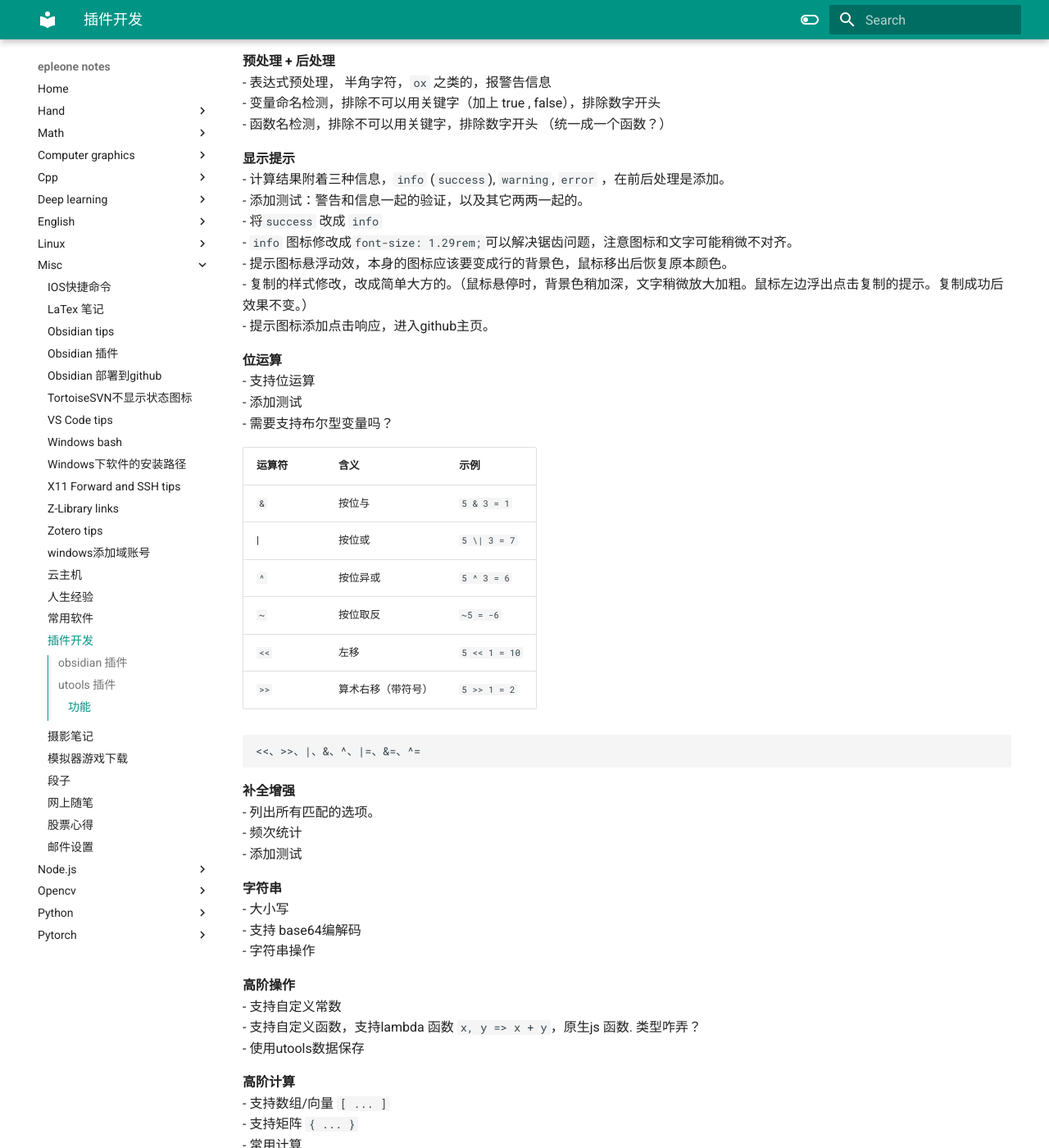
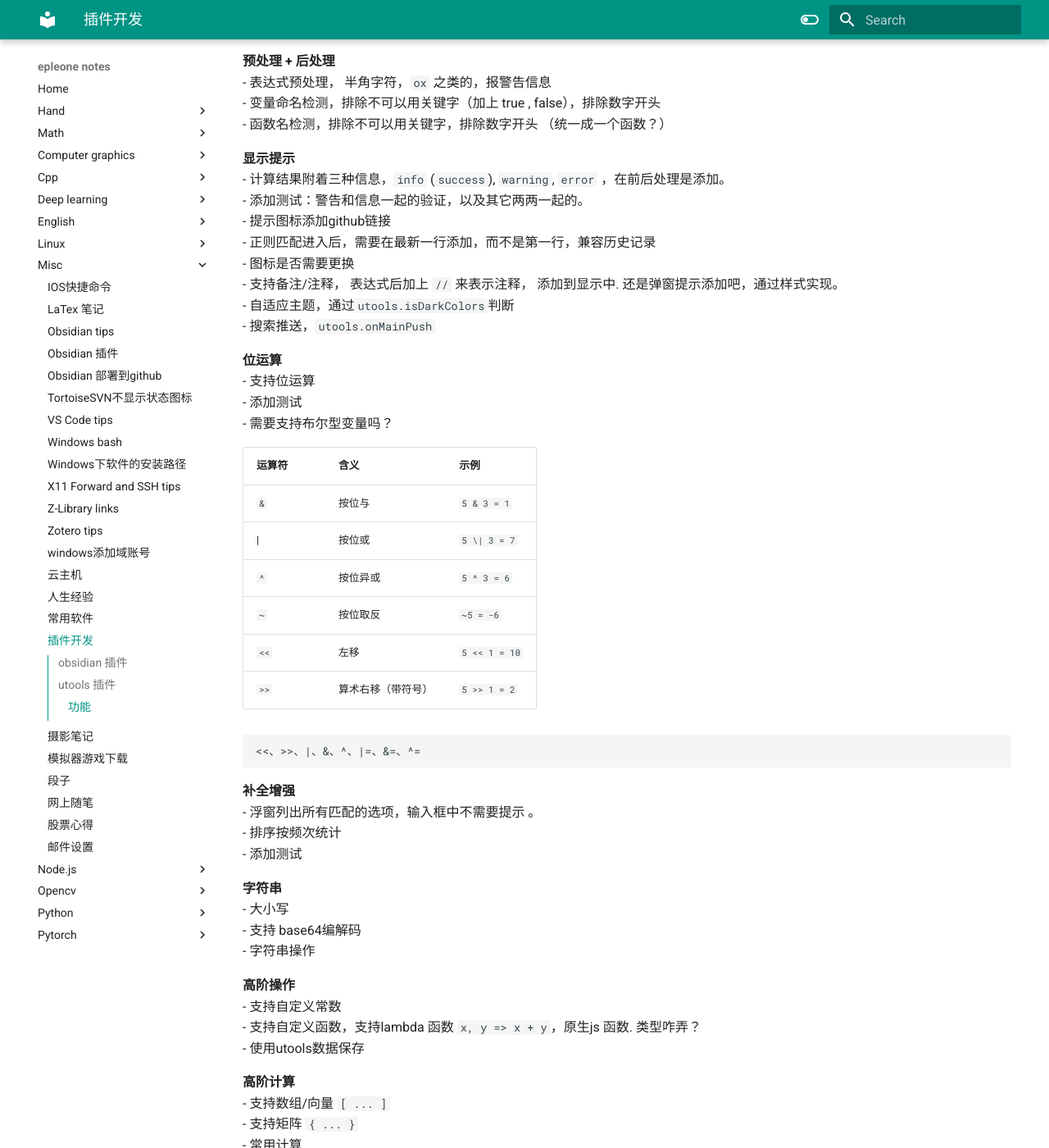
Before and after one commit to epleone/notes, an MkDocs documentation site: the page built from docs/misc/插件开发.md, in a window 1280 px wide and 1400 px high, scrolled down 459 px. Shown: the whole window at 82% size. Built offline with MkDocs 1.6.1 and Material for MkDocs 9.7.7, drawn with Linux system fonts in a browser that asks for light colours.

Commit message:
update notes

```diff
--- a/docs/misc/插件开发.md
+++ b/docs/misc/插件开发.md
@@ -21,11 +21,12 @@
 **显示提示**
 - 计算结果附着三种信息，`info` (`success`), `warning`, `error` ，在前后处理是添加。
 - 添加测试：警告和信息一起的验证，以及其它两两一起的。
--  将`success` 改成 `info`
--  `info` 图标修改成`font-size: 1.29rem;`可以解决锯齿问题，注意图标和文字可能稍微不对齐。
-- 提示图标悬浮动效，本身的图标应该要变成行的背景色，鼠标移出后恢复原本颜色。
-- 复制的样式修改，改成简单大方的。（鼠标悬停时，背景色稍加深，文字稍微放大加粗。鼠标左边浮出点击复制的提示。复制成功后效果不变。）
-- 提示图标添加点击响应，进入github主页。
+- 提示图标添加github链接
+- 正则匹配进入后，需要在最新一行添加，而不是第一行，兼容历史记录
+- 图标是否需要更换
+-  支持备注/注释， 表达式后加上 `//` 来表示注释， 添加到显示中. 还是弹窗提示添加吧，通过样式实现。
+- 自适应主题，通过`utools.isDarkColors`判断
+- 搜索推送，`utools.onMainPush`
 
 
 **位运算**
@@ -48,8 +49,8 @@
 
 
 **补全增强**
-- 列出所有匹配的选项。
-- 频次统计
+- 浮窗列出所有匹配的选项，输入框中不需要提示 。
+- 排序按频次统计
 - 添加测试
 
 **字符串**
```
